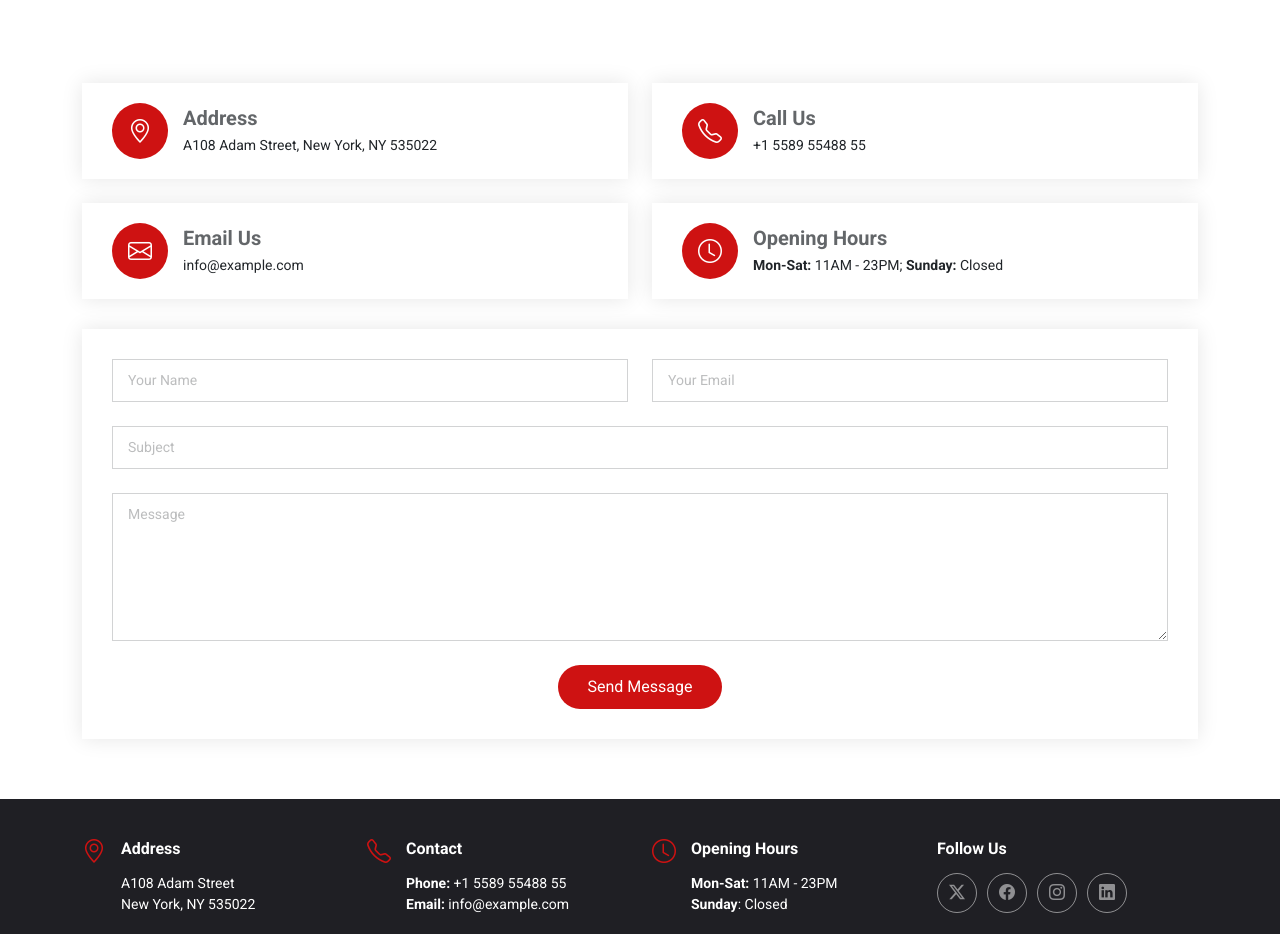
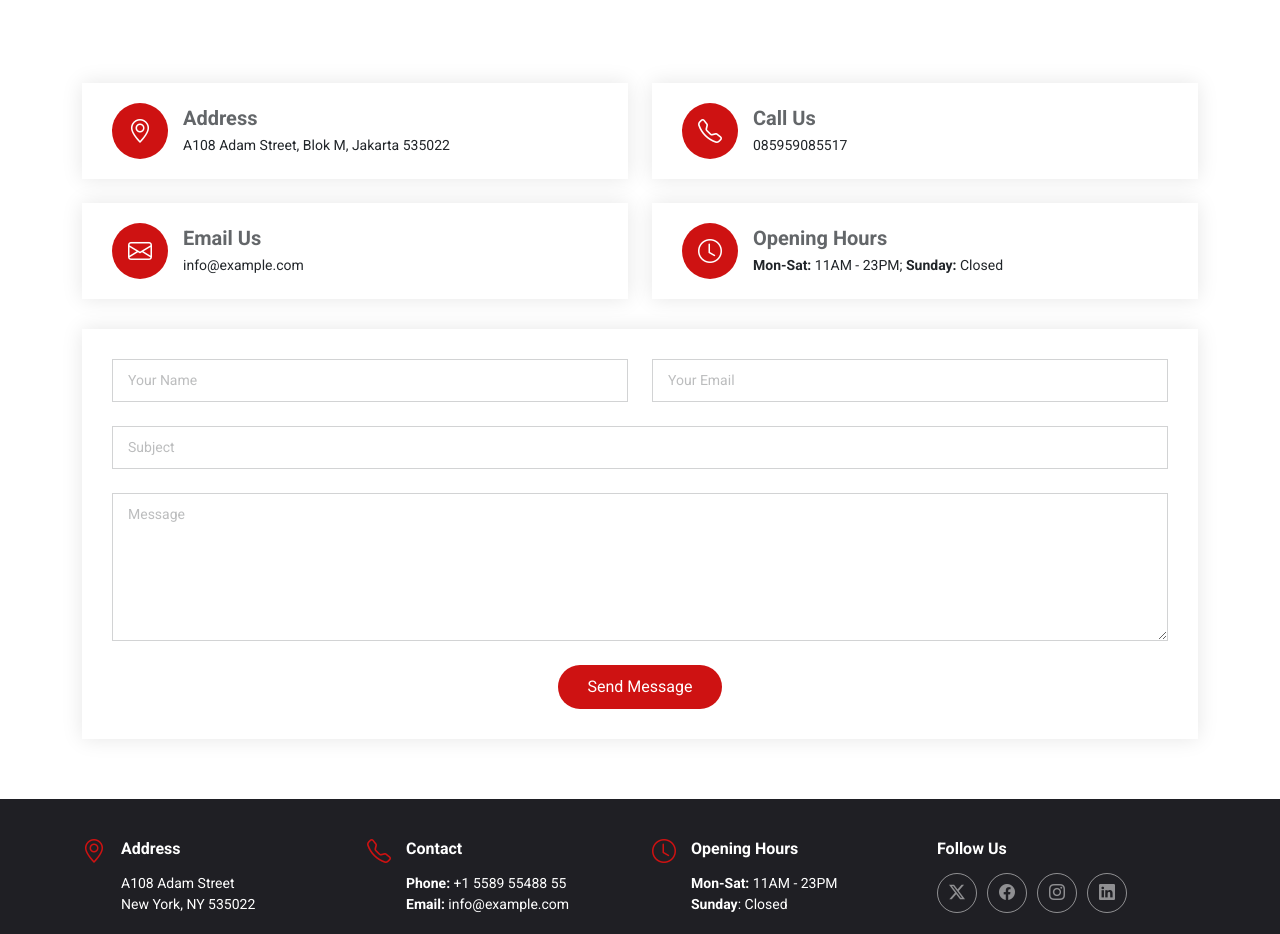
Before and after one commit to SitiZahra23/keonor, a plain HTML site: page index.html in a window 1280 px wide. Shown: the part 8000-8934 px from the top of the page. Drawn offline with Linux system fonts and the light colour scheme; grey boxes are pictures that could not be loaded.

Commit message:
Update contact address and phone number in HTML

```diff
--- a/index.html
+++ b/index.html
@@ -1031,7 +1031,7 @@
               <i class="icon bi bi-geo-alt flex-shrink-0"></i>
               <div>
                 <h3>Address</h3>
-                <p>A108 Adam Street, New York, NY 535022</p>
+                <p>A108 Adam Street, Blok M, Jakarta 535022</p>
               </div>
             </div>
           </div><!-- End Info Item -->
@@ -1041,7 +1041,7 @@
               <i class="icon bi bi-telephone flex-shrink-0"></i>
               <div>
                 <h3>Call Us</h3>
-                <p>+1 5589 55488 55</p>
+                <p>085959085517</p>
               </div>
             </div>
           </div><!-- End Info Item -->
```
